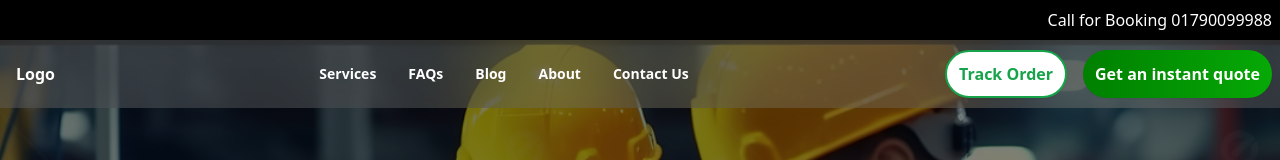
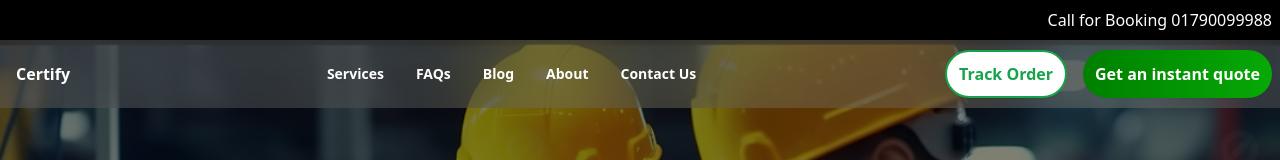
Before and after one commit to rjspyk5/reactContest, a React (Vite) app: page / in a window 1280 px wide. Shown: the top 160 px of the page. Built offline with nearby package versions, Linux system fonts and the light colour scheme.

Commit message:
add name

```diff
--- a/src/Pages/shared/Navbar/Navbar.jsx
+++ b/src/Pages/shared/Navbar/Navbar.jsx
@@ -239,10 +239,10 @@ export const Navbar = () => {
                   ></path>
                 </svg>
               </label>
-              <div className="px-1  lg:hidden">Logo</div>
+              <div className="px-1  lg:hidden">Certify</div>
             </div>
             {/* Main Drawer */}
-            <div className="px-2 hidden lg:block">Logo</div>
+            <div className="px-2 hidden lg:block">Certify</div>
             <div className="hidden  lg:block">
               <ul className="menu menu-horizontal">
                 {/* Navbar menu content here */}
```
